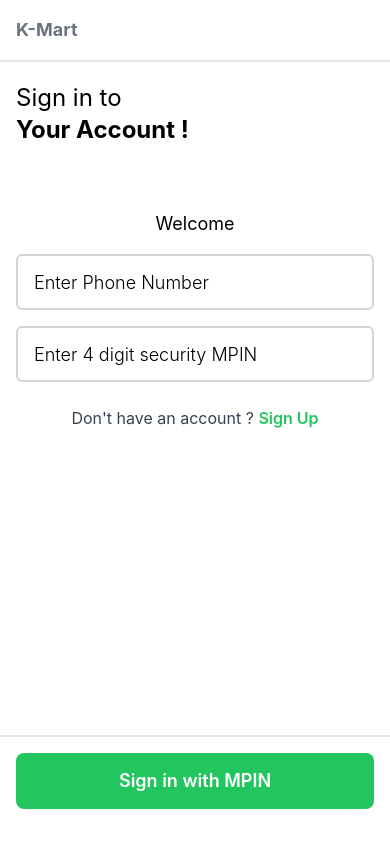
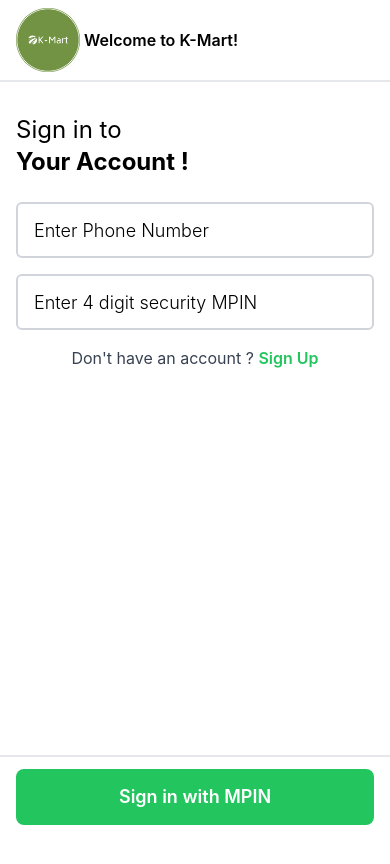
Before and after one commit to yogesh-bhandare/K-MART-APP, a React Native app in the folder client/: screen /VerifyNumScreen in a window 390 px wide. Shown: the top 864 px of the page. Built offline with nearby package versions, Linux system fonts and the light colour scheme.

Commit message:
Changed Alert Messages

```diff
--- a/client/screens/SignIn.js
+++ b/client/screens/SignIn.js
@@ -1,6 +1,6 @@
 import React, { useState } from "react";
 import { SafeAreaView } from "react-native-safe-area-context";
-import { View, Text, TextInput, TouchableOpacity, Alert } from "react-native"; // Import Alert
+import { View, Text, TextInput, TouchableOpacity, Alert, Image } from "react-native"; // Import Alert
 import { useNavigation } from "@react-navigation/native";
 import Ionicons from "@expo/vector-icons/Ionicons";
 import * as Yup from "yup";
@@ -10,65 +10,6 @@
 
 
 function SignIn() {
-  // const navigation = useNavigation();
-
-  // const [phoneNumber, setPhoneNumber] = useState("");
-  // const [mpin, setMpin] = useState("");
-
-  // useEffect(() => {
-  //   requestLocationPermission();
-  // }, []);
-
-  // const requestLocationPermission = async () => {
-  //   const { status } = await Location.requestForegroundPermissionsAsync();
-  //   if (status === "granted") {
-  //     setLocationPermission(true);
-  //   } else {
-  //     setLocationPermission(false);
-  //   }
-  // };
-
-  // const handlePhoneNumberChange = (value) => {
-  //   const formattedValue = value.replace(/\D/g, "").slice(0, 10);
-  //   setPhoneNumber(formattedValue);
-  // };
-
-  // const handleMpinChange = (value) => {
-  //   const formattedValue = value.replace(/\D/g, "").slice(0, 4);
-  //   setMpin(formattedValue);
-  // };
-
-  // const handleSubmit = async () => {
-  //   try {
-  //     if (!phoneNumber || phoneNumber.length !== 10) {
-  //       throw new Error('Invalid Phone Number');
-  //     }
-
-  //     if (!mpin || mpin.length !== 4) {
-  //       throw new Error('Invalid MPIN');
-  //     }
-
-  //     const response = await fetch('http://192.168.43.249:8000/signin/', {
-  //       method: 'POST',
-  //       headers: {
-  //         'Content-Type': 'application/json',
-  //       },
-  //       body: JSON.stringify({ phone_number: phoneNumber, password: mpin }),
-  //     });
-
-  //     if (!response.ok) {
-  //       throw new Error('Failed to send data to backend');
-  //     }
-
-  //     navigation.navigate('Screen1');
-  //   } catch (error) {
-  //     console.error('Error sending data to backend:', error);
-  //     Alert.alert(
-  //       'Error',
-  //       error.message || 'Failed to send data to backend. Please try again later.',
-  //     );
-  //   }
-  // };
 
   const navigation = useNavigation();
 
@@ -77,12 +18,12 @@
 
   const handleSubmit = async () => {
     if (!phoneNumber || phoneNumber.length !== 10) {
-      Alert.alert('Invalid Phone Number', 'Phone number must be 10 digits');
+      Alert.alert('Invalid Phone Number', 'Enter valid phone number');
       return;
     }
 
     if (!mpin || mpin.length !== 4) {
-      Alert.alert('Invalid MPIN', 'MPIN must be 4 digits');
+      Alert.alert('Invalid MPIN', 'Enter valid 4 digit MPIN');
       return;
     }
 
@@ -113,27 +54,25 @@
   return (
     <SafeAreaView className="bg-white">
       <View className="h-18 px-4 py-2 flex flex-row items-center border-gray-200 border-b-2">
-
-        <Text className=" text-lg font-bold text-gray-500 py-2">
-          K-Mart
-        </Text>
+      <Image
+        className=" h-16 w-16"
+        source={require('./images/k-mart-logo.png')}
+      />
+        <Text className="text-base font-semibold px-1 text-center">
+          Welcome to K-Mart!
+          </Text>
       </View>
-      <View className="h-[80vh] border-gray-200 border-b-2 ">
-        <View className="p-4 pb-2 pt-5">
-          <Text className="text-2xl font-normal">
+      <View className="h-[80vh]  border-gray-200 border-b-2 ">
+        <View className="p-4">
+        <View className="py-4 ">
+        <Text className="text-2xl font-normal">
             Sign in to
           </Text>
           <Text className="text-2xl font-bold">
             Your Account !
           </Text>
         </View>
-        <View className="p-4 pb-2 mt-10 flex flex-row items-center justify-center ">
-          <Text className="text-lg font-normal">
-            Welcome
-          </Text>
-        </View>
-
-        <View className="py-2 px-4">
+        <View className="py-2">
         <TextInput
           placeholder="Enter Phone Number"
           keyboardType="numeric"
@@ -142,7 +81,7 @@
           className="pl-4 text-lg font-light h-14 border-gray-300 border-2 rounded-md"
         ></TextInput>
       </View>
-      <View className="py-2 px-4">
+      <View className="py-2">
         <TextInput
           keyboardType="numeric"
           value={mpin}
@@ -152,7 +91,8 @@
           className="pl-4 text-lg font-light h-14 border-gray-300 border-2 rounded-md"
         ></TextInput>
       </View>
-        <View className=" p-4 flex flex-row items-center justify-center">
+
+        <View className=" py-2 flex flex-row items-center justify-center">
           <View className="flex flex-row">
           <Text className="text-gray-700 text-base">Don't have an account ? </Text>
           <TouchableOpacity onPress={() => navigation.navigate('VerifyOTPScreen')}>
@@ -163,8 +103,9 @@
           </View>
         </View>
       </View>
+      </View>
       <View className="h-[100vh]">
-      <View className="p-4">
+      <View className="px-4 py-3">
           <TouchableOpacity
             onPress={handleSubmit}
             className="h-14 rounded-lg bg-green-500 flex justify-center items-center"
--- a/client/screens/SignUp.js
+++ b/client/screens/SignUp.js
@@ -1,6 +1,6 @@
 import { useNavigation, useRoute } from "@react-navigation/native";
 import React, { useState } from "react";
-import { View, Text, TouchableOpacity, TextInput, Alert } from "react-native";
+import { View, Text, TouchableOpacity, TextInput, Alert, Image } from "react-native";
 import { SafeAreaView } from "react-native-safe-area-context";
 import Ionicons from "@expo/vector-icons/Ionicons";
 
```
Also changed, not shown: client/screens/images/k-mart-logo.png (added), 1 other file (tests, documents, lock files or other folders).
